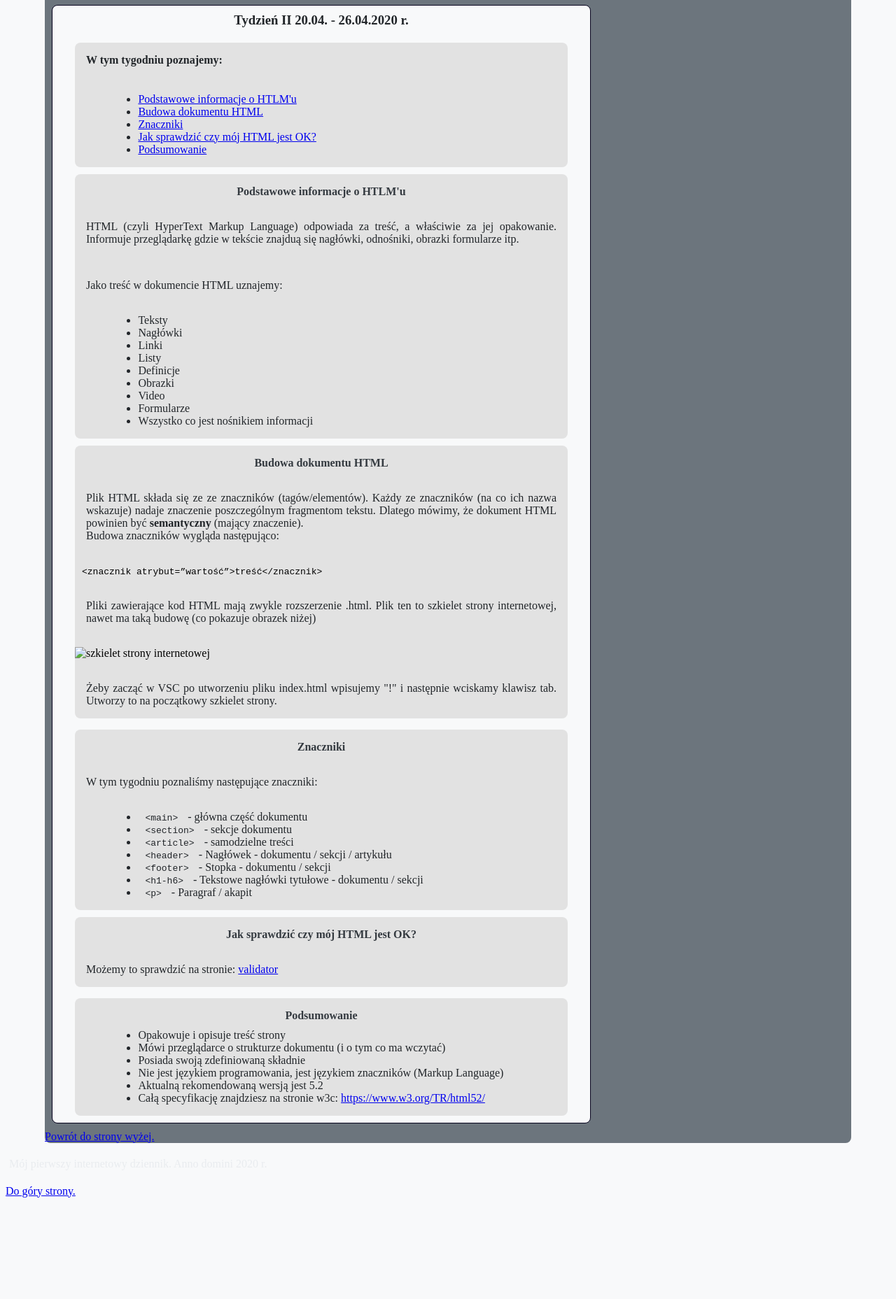
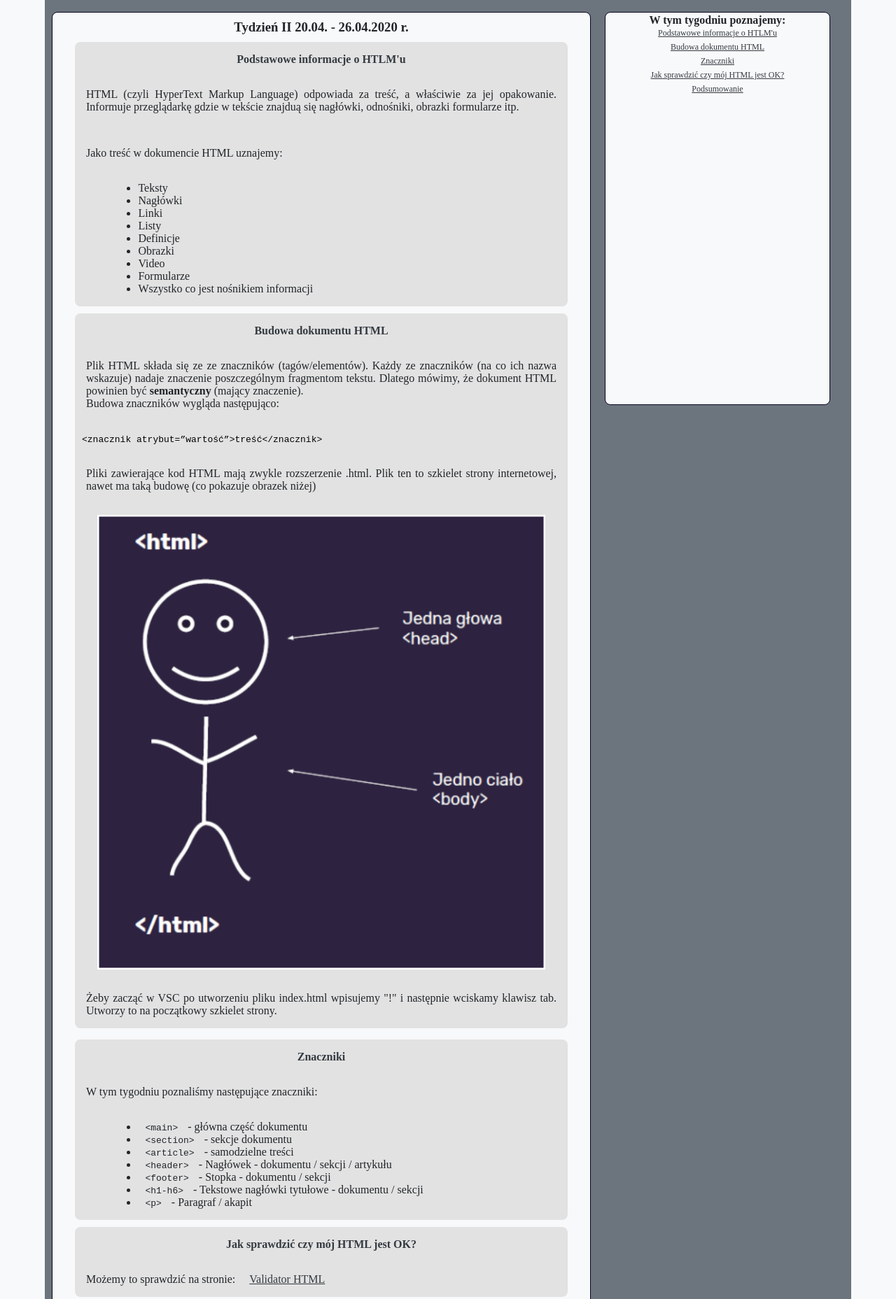
Before and after one commit to pawel-haraf/homepage1, a plain HTML site: page pages/nauka-html/tydzien2.html in a window 1280 px wide. Shown: the part 322-2179 px from the top of the page at 70% size. Before the commit the page ends 2042 px from the top, so only its background shows below. Drawn offline with Linux system fonts and the light colour scheme.

Commit message:
New comments in documents

```diff
--- a/pages/nauka-html/tydzien2.html
+++ b/pages/nauka-html/tydzien2.html
@@ -8,6 +8,7 @@
   </head>
 
   <body>
+    <!-- Nawigacja strony -->
     <header class="header">
       <nav class="navigation">
         <a
@@ -26,48 +27,25 @@
       </nav>
     </header>
 
+    <!-- Część główna strony -->
     <main>
       <header id="top">
         <h1 class="main__header">Moje postępy w nauce HTML'a</h1>
       </header>
 
+      <!-- Sekcja z notatkami-->
       <section class="notes">
         <h2 class="notes__header">Notatki WTF: HTML</h2>
         <img class="notes__image" src="../../img/html5.png" alt="logo HTLM 5" />
 
+        <section class="notes__content">
+          <!-- Notatki z tygodnia -->
+          <section class="diary">
+            <!-- Zawartość Sekcji -->
             <section class="week">
               <h3 class="week__header">Tydzień II 20.04. - 26.04.2020 r.</h3>
 
-          <article class="article">
-            <h4 class="article__description">W tym tygodniu poznajemy:</h4>
-
-            <ul class="list">
-              <li class="list__item">
-                <a href="#1" class="week__link"
-                  >Podstawowe informacje o HTLM'u</a
-                >
-              </li>
-
-              <li class="list__item">
-                <a href="#2" class="week__link">Budowa dokumentu HTML</a>
-              </li>
-
-              <li class="list__item">
-                <a href="#3" class="week__link">Znaczniki</a>
-              </li>
-
-              <li class="list__item">
-                <a href="#4" class="week__link"
-                  >Jak sprawdzić czy mój HTML jest OK?</a
-                >
-              </li>
-
-              <li class="list__item">
-                <a href="#5" class="week__link">Podsumowanie</a>
-              </li>
-            </ul>
-          </article>
-
+              <!-- Artykuły -->
               <article class="article">
                 <h4 class="article__header" id="1">
                   Podstawowe informacje o HTLM'u
@@ -76,7 +54,8 @@
                 <p class="article__description">
                   HTML (czyli HyperText Markup Language) odpowiada za treść, a
                   właściwie za jej opakowanie. Informuje przeglądarkę gdzie w
-              tekście znajduą się nagłówki, odnośniki, obrazki formularze itp.
+                  tekście znajduą się nagłówki, odnośniki, obrazki formularze
+                  itp.
                 </p>
 
                 <p class="article__description">
@@ -100,7 +79,9 @@
 
                   <li class="list__item">Formularze</li>
 
-              <li class="list__item">Wszystko co jest nośnikiem informacji</li>
+                  <li class="list__item">
+                    Wszystko co jest nośnikiem informacji
+                  </li>
                 </ul>
               </article>
 
@@ -108,34 +89,36 @@
                 <h4 class="article__header" id="2">Budowa dokumentu HTML</h4>
 
                 <p class="article__description">
-              Plik HTML składa się ze ze znaczników (tagów/elementów). Każdy ze
-              znaczników (na co ich nazwa wskazuje) nadaje znaczenie
-              poszczególnym fragmentom tekstu. Dlatego mówimy, że dokument HTML
-              powinien być <strong class="strong">semantyczny</strong> (mający
+                  Plik HTML składa się ze ze znaczników (tagów/elementów). Każdy
+                  ze znaczników (na co ich nazwa wskazuje) nadaje znaczenie
+                  poszczególnym fragmentom tekstu. Dlatego mówimy, że dokument
+                  HTML powinien być
+                  <strong class="strong">semantyczny</strong> (mający
                   znaczenie).<br />
                   Budowa znaczników wygląda następująco:
                 </p>
 
                 <code class="code"
-              >&lt;znacznik atrybut=”wartość”&gt;treść&lt;/znacznik&gt;</code
+                  >&lt;znacznik
+                  atrybut=”wartość”&gt;treść&lt;/znacznik&gt;</code
                 >
 
                 <p class="article__description">
-              Pliki zawierające kod HTML mają zwykle rozszerzenie .html. Plik
-              ten to szkielet strony internetowej, nawet ma taką budowę (co
-              pokazuje obrazek niżej)
+                  Pliki zawierające kod HTML mają zwykle rozszerzenie .html.
+                  Plik ten to szkielet strony internetowej, nawet ma taką budowę
+                  (co pokazuje obrazek niżej)
                 </p>
 
                 <img
-              src="../img/szkielet.png"
+                  src="/img/szkielet.png"
                   class="article__image"
                   alt="szkielet strony internetowej"
                 />
 
                 <p class="article__description">
-              Żeby zacząć w VSC po utworzeniu pliku index.html wpisujemy "!" i
-              następnie wciskamy klawisz tab. Utworzy to na początkowy szkielet
-              strony.
+                  Żeby zacząć w VSC po utworzeniu pliku index.html wpisujemy "!"
+                  i następnie wciskamy klawisz tab. Utworzy to na początkowy
+                  szkielet strony.
                 </p>
               </article>
 
@@ -148,7 +131,8 @@
 
                 <ul class="list">
                   <li class="list__item">
-                <code class="code">&lt;main&gt;</code> - główna część dokumentu
+                    <code class="code">&lt;main&gt;</code> - główna część
+                    dokumentu
                   </li>
 
                   <li class="list__item">
@@ -156,17 +140,18 @@
                   </li>
 
                   <li class="list__item">
-                <code class="code">&lt;article&gt;</code> - samodzielne treści
+                    <code class="code">&lt;article&gt;</code> - samodzielne
+                    treści
                   </li>
 
                   <li class="list__item">
-                <code class="code">&lt;header&gt;</code> - Nagłówek - dokumentu
-                / sekcji / artykułu
+                    <code class="code">&lt;header&gt;</code> - Nagłówek -
+                    dokumentu / sekcji / artykułu
                   </li>
 
                   <li class="list__item">
-                <code class="code">&lt;footer&gt;</code> - Stopka - dokumentu /
-                sekcji
+                    <code class="code">&lt;footer&gt;</code> - Stopka -
+                    dokumentu / sekcji
                   </li>
 
                   <li class="list__item">
@@ -187,7 +172,11 @@
 
                 <p class="article__description">
                   Możemy to sprawdzić na stronie:
-              <a href="https://validator.w3.org/nu/#textarea">validator</a>
+                  <a
+                    href="https://validator.w3.org/nu/#textarea"
+                    class="article__link"
+                    >Validator HTML</a
+                  >
                 </p>
               </article>
 
@@ -198,34 +187,57 @@
                   <li class="list__item">Opakowuje i opisuje treść strony</li>
 
                   <li class="list__item">
-                Mówi przeglądarce o strukturze dokumentu (i o tym co ma wczytać)
+                    Mówi przeglądarce o strukturze dokumentu (i o tym co ma
+                    wczytać)
                   </li>
 
-              <li class="list__item">Posiada swoją zdefiniowaną składnie</li>
+                  <li class="list__item">
+                    Posiada swoją zdefiniowaną składnie
+                  </li>
 
                   <li class="list__item">
                     Nie jest językiem programowania, jest językiem znaczników
                     (Markup Language)
                   </li>
 
-              <li class="list__item">Aktualną rekomendowaną wersją jest 5.2</li>
+                  <li class="list__item">
+                    Aktualną rekomendowaną wersją jest 5.2
+                  </li>
 
                   <li class="list__item">
                     Całą specyfikację znajdziesz na stronie w3c:
-                <a href="https://www.w3.org/TR/html52/"
+                    <a href="https://www.w3.org/TR/html52/" class="aside__link"
                       >https://www.w3.org/TR/html52/</a
                     >
                   </li>
                 </ul>
               </article>
             </section>
+          </section>
+          <!-- Menu boczne-->
+          <section class="aside">
+            <h4 class="aside__header">W tym tygodniu poznajemy:</h4>
 
+            <a href="#1" class="aside__link">Podstawowe informacje o HTLM'u</a>
+
+            <a href="#2" class="aside__link">Budowa dokumentu HTML</a>
+
+            <a href="#3" class="aside__link">Znaczniki</a>
+
+            <a href="#4" class="aside__link"
+              >Jak sprawdzić czy mój HTML jest OK?</a
+            >
+
+            <a href="#5" class="aside__link">Podsumowanie</a>
+          </section>
+        </section>
         <a href="../nauka-html.html" class="week__link"
           >Powrót do strony wyżej.</a
         >
       </section>
     </main>
 
+    <!-- Stopka -->
     <footer>
       <p class="footer__description">
         Mój pierwszy internetowy dziennik. Anno domini 2020 r.
--- a/style.css
+++ b/style.css
@@ -52,7 +52,7 @@
 .article__image {
   display: block;
   margin: 10px auto;
-  width: 60vw;
+  width: 50vw;
 }
 
 .article__link {
@@ -84,7 +84,8 @@
   display: flex;
   flex-direction: column;
   justify-content: center;
-  align-items: center;
+  align-self: center;
+  text-align: center;
 }
 
 .aside__link {
@@ -178,7 +179,7 @@ body {
 /* Nawigacja - nagłówek */
 .navigation {
   background: #212529;
-  margin: 10px;
+  margin: 0 10px;
   padding: 16px;
   border-radius: 8px;
 }
```
Also changed, not shown: index.html (+14 -8 lines), pages/nauka-css.html (+11 -8 lines), pages/nauka-html.html (+10 -1 lines), pages/nauka-html/szablon-tydzien.html (+8 -1 lines), pages/nauka-js.html (+9 -6 lines), pages/nauka-narzedzia.html (+12 -9 lines). Lines whose indentation alone changed are shown as unchanged.
